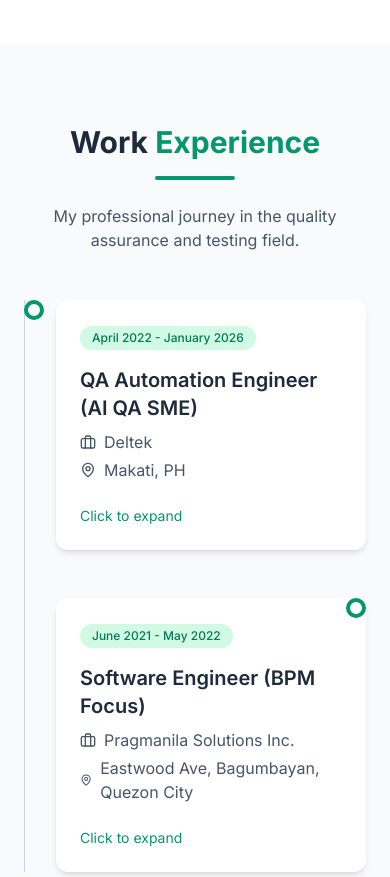
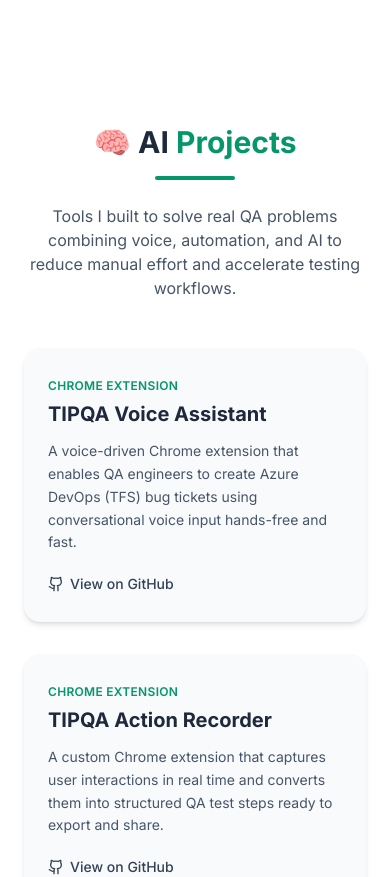
Before and after one commit to johnpauldugaojo/jp-react-portfolio, a React (Vite) app: page / in a window 390 px wide. Shown: the part 5620-6497 px from the top of the page. Built offline with nearby package versions, Linux system fonts and the light colour scheme.

Commit message:
Add AI Project Section

```diff
--- a/src/App.tsx
+++ b/src/App.tsx
@@ -7,6 +7,7 @@
 import Projects from './components/sections/Projects';
 import Experience from './components/sections/Experience';
 import Contact from './components/sections/Contact';
+import AIProjects from './components/sections/AIProjects';
 import { ThemeProvider } from './hooks/useTheme';
 import { scrollToSection, getActiveSection } from './utils/scrollUtils';
 import ScrollToTop from './components/ui/ScrollToTop';
@@ -38,6 +39,7 @@
           <About />
           <Skills />
           <Projects />
+          <AIProjects />
           <Experience />
           <Contact />
         </main>
--- a/src/components/Header.tsx
+++ b/src/components/Header.tsx
@@ -17,6 +17,7 @@
     { id: 'about', label: 'About' },
     { id: 'skills', label: 'Skills' },
     { id: 'projects', label: 'Projects' },
+    { id: 'ai-projects', label: 'AI Projects' },
     { id: 'experience', label: 'Experience' },
     { id: 'contact', label: 'Contact' },
   ];
--- /dev/null
+++ b/src/components/sections/AIProjects.tsx
@@ -0,0 +1,68 @@
+import React from 'react';
+import { motion } from 'framer-motion';
+import { Github } from 'lucide-react';
+import { aiProjects } from '../../data/aiProjects';
+
+const AIProjects: React.FC = () => {
+  return (
+    <section id='ai-projects' className='py-20 bg-white dark:bg-slate-900'>
+      <div className='container mx-auto px-6'>
+        <div className='mb-12 text-center'>
+          <h2 className='text-3xl font-bold text-slate-800 dark:text-white mb-4'>
+            🧠 AI{' '}
+            <span className='text-emerald-600 dark:text-emerald-400'>
+              Projects
+            </span>
+          </h2>
+          <div className='w-20 h-1 bg-emerald-600 dark:bg-emerald-400 mx-auto rounded-full'></div>
+          <p className='mt-6 text-slate-600 dark:text-slate-300 max-w-2xl mx-auto'>
+            Tools I built to solve real QA problems combining voice, automation,
+            and AI to reduce manual effort and accelerate testing workflows.
+          </p>
+        </div>
+
+        <div className='grid grid-cols-1 lg:grid-cols-2 gap-8 max-w-5xl mx-auto'>
+          {aiProjects.map((project, index) => (
+            <motion.div
+              key={project.id}
+              initial={{ opacity: 0, y: 30 }}
+              whileInView={{ opacity: 1, y: 0 }}
+              viewport={{ once: true, margin: '-60px' }}
+              transition={{ duration: 0.45, delay: index * 0.15 }}
+              className='bg-slate-50 dark:bg-slate-800 rounded-2xl shadow-md p-6 hover:shadow-xl transition-shadow duration-300'
+            >
+              <div className='flex items-start justify-between gap-4 mb-3'>
+                <div>
+                  <span className='text-xs font-semibold text-emerald-600 dark:text-emerald-400 uppercase tracking-wide'>
+                    {project.subtitle}
+                  </span>
+                  <h3 className='text-xl font-bold text-slate-800 dark:text-white mt-1'>
+                    {project.title}
+                  </h3>
+                </div>
+              </div>
+
+              <p className='text-slate-600 dark:text-slate-300 text-sm leading-relaxed mb-5'>
+                {project.description}
+              </p>
+
+              {project.github && (
+                <a
+                  href={project.github}
+                  target='_blank'
+                  rel='noopener noreferrer'
+                  aria-label={`${project.title} GitHub`}
+                  className='inline-flex items-center gap-1.5 text-sm font-medium text-slate-700 dark:text-slate-300 hover:text-emerald-600 dark:hover:text-emerald-400 transition-colors'
+                >
+                  <Github size={16} /> View on GitHub
+                </a>
+              )}
+            </motion.div>
+          ))}
+        </div>
+      </div>
+    </section>
+  );
+};
+
+export default AIProjects;
--- /dev/null
+++ b/src/data/aiProjects.ts
@@ -0,0 +1,58 @@
+export interface AIProject {
+  id: number;
+  title: string;
+  subtitle: string;
+  description: string;
+  highlights: string[];
+  tools: string[];
+  image: string;
+  github?: string;
+  demo?: string;
+}
+
+export const aiProjects: AIProject[] = [
+  {
+    id: 1,
+    title: 'TIPQA Voice Assistant',
+    subtitle: 'Chrome Extension',
+    description:
+      'A voice-driven Chrome extension that enables QA engineers to create Azure DevOps (TFS) bug tickets using conversational voice input hands-free and fast.',
+    highlights: [
+      'Built a conversational voice agent to guide users through the bug reporting process',
+      'Implemented real-time speech-to-text functionality for capturing user input',
+      'Integrated Azure DevOps REST API for automatic bug ticket creation',
+      'Designed to minimize context-switching during active testing sessions',
+    ],
+    tools: [
+      'JavaScript',
+      'Manifest V3',
+      'Chrome Extensions API',
+      'Azure DevOps REST API',
+      'Web Speech API',
+    ],
+    image: '/img/project/tipqa-voice-assistant.png',
+    github: 'https://github.com/jaypsdugaojo/tfs-voice-bug-reporter',
+  },
+  {
+    id: 2,
+    title: 'TIPQA Action Recorder',
+    subtitle: 'Chrome Extension',
+    description:
+      'A custom Chrome extension that captures user interactions in real time and converts them into structured QA test steps ready to export and share.',
+    highlights: [
+      'Captures user interactions and converts them into structured QA test steps automatically',
+      'Supports export formats: JSON, Markdown, and Excel for flexible workflow integration',
+      'Seamlessly integrates with existing QA documentation and reporting pipelines',
+      'Reduces manual effort in writing test cases from exploratory testing sessions',
+    ],
+    tools: [
+      'JavaScript',
+      'Manifest V3',
+      'Chrome Extensions API',
+      'Excel Export',
+      'Markdown',
+    ],
+    image: '/img/project/tipqa-recorder.png',
+    github: 'https://github.com/jaypsdugaojo/tipqa-recorder',
+  },
+];
```
Also changed, not shown: public/img/project/tipqa-recorder.png (added), public/img/project/tipqa-voice-assistant.png (added).
